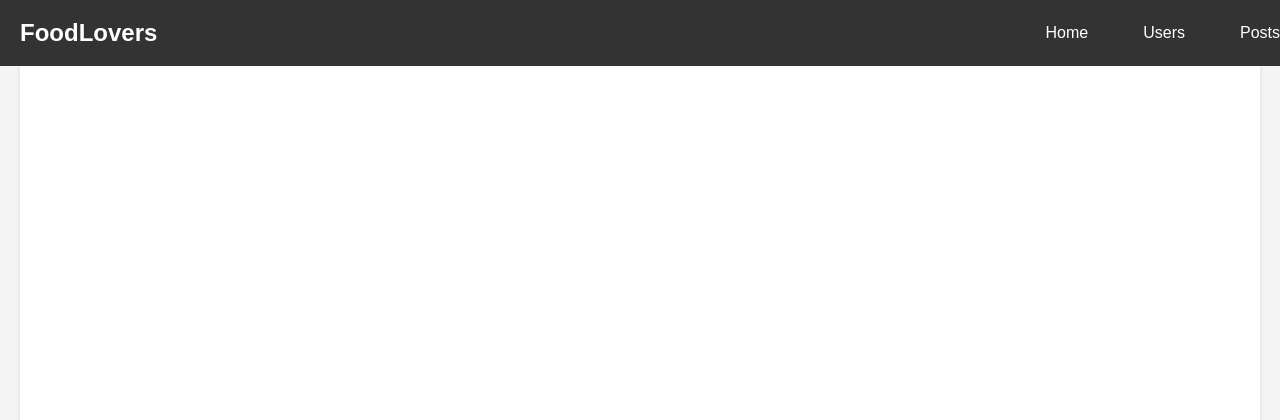
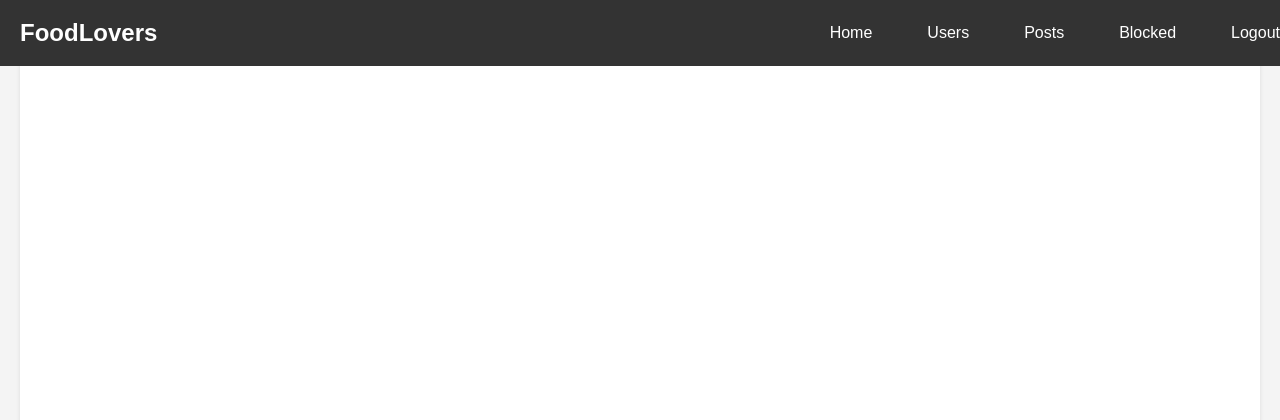
Before and after one commit to Niwresh/final_requirement_db, a PHP site: page /admin/admin_homepage.php in a window 1280 px wide. Shown: the top 420 px of the page. Run offline with PHP 8.4, Linux system fonts and the light colour scheme; a user stored in the database is signed in; data comes from the database, SQL or seed files in the repository.

Commit message:
modified final_db and added blocked_users.php

```diff
--- a/admin/admin_homepage.php
+++ b/admin/admin_homepage.php
@@ -32,6 +32,8 @@
     <a href="admin_homepage.php">Home</a>
     <a href="users_list.php">Users</a>
     <a href="posts.php">Posts</a>
+    <a href="Blocked_users.php">Blocked</a>
+    <a href="logout.php">Logout</a>
 </div>
 
     </div>
--- a/comment.php
+++ b/comment.php
@@ -20,7 +20,7 @@
             JOIN users ON comments.userId = users.id
             WHERE comments.postId = ?
             ORDER BY comments.created_at DESC
-        ";
+            ";
 
 
         $stmt = $this->conn->prepare($sql);
--- a/contact.php
+++ b/contact.php
@@ -4,17 +4,15 @@
     <meta charset="UTF-8">
     <meta name="viewport" content="width=device-width, initial-scale=1.0">
     <title>Contact Us</title>
-    <link rel="stylesheet" href="style/homepage.css"> <!-- Link to external CSS -->
+    <link rel="stylesheet" href="style/homepage.css">
 </head>
 <body>
 
-    <!-- Navigation Bar -->
+
     <div class="navbar">
         <a href="homepage.php">Home</a>
         <a href="contact.php">Contact Us</a>
     </div>
-
-    <!-- Main Content -->
     <div class="container">
         <h1>Contact Us</h1>
         <p>If you have any questions, feel free to contact us.</p>
```
Also changed, not shown: admin/Blocked_users.php (added).
